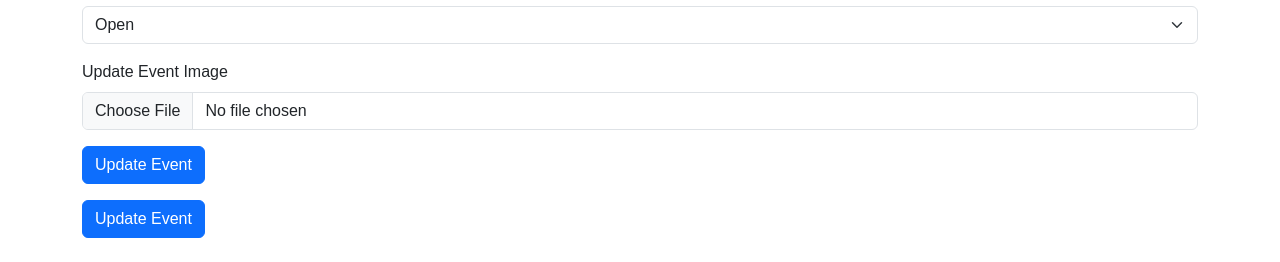
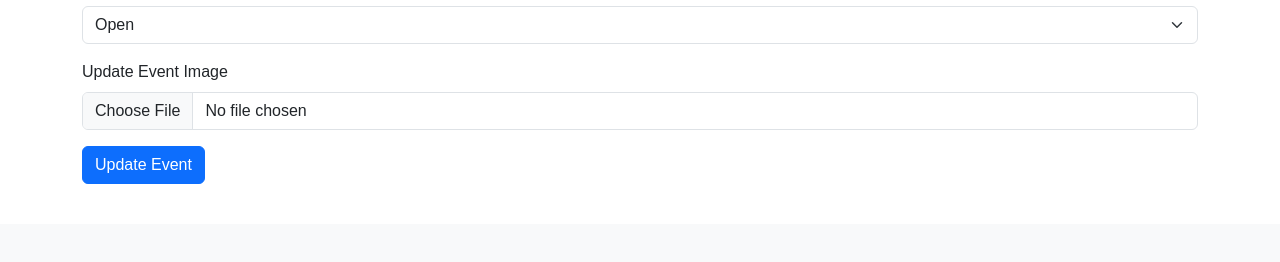
Before and after one commit to moontail7/task3, a Flask app: page /events/edit_event/1 in a window 1280 px wide. Shown: the part 887-1149 px from the top of the page. After the commit the page ends 1071 px from the top, so only its background shows below. Run offline with Flask 3, Linux system fonts and the light colour scheme; a user stored in the database is signed in; some libraries are stand-ins or nearby versions.

Commit message:
remove button that did nothing + edit header fix

```diff
--- a/website/templates/base.html
+++ b/website/templates/base.html
@@ -46,8 +46,8 @@
             <meta name="viewport" content="width=device-width, initial-scale=1">
             <title>RAGETIX | Home</title>
             <link href="https://cdn.jsdelivr.net/npm/bootstrap@5.3.1/dist/css/bootstrap.min.css" rel="stylesheet">
-            <link href="../static/style/style1.css" rel="stylesheet">
-            <link rel="icon" href="../static/image/ragetix-logo-icon.png" type="png">
+            <link href="{{ url_for('static', filename='style/style1.css') }}" rel="stylesheet">
+            <link rel="icon" href="{{ url_for('static', filename='image/ragetix-logo.png') }}" type="png">
           </head>
 
           <body class="mb-4"> <!--Margin for Body-->
--- a/website/templates/events/edit.html
+++ b/website/templates/events/edit.html
@@ -12,7 +12,6 @@
         <form method="POST" enctype="multipart/form-data">
           {{ render_form(form) }}
           <div>
-            <input type="submit" value="Update Event" class="btn btn-primary">
           </div>
         </form>
       </div>
```
